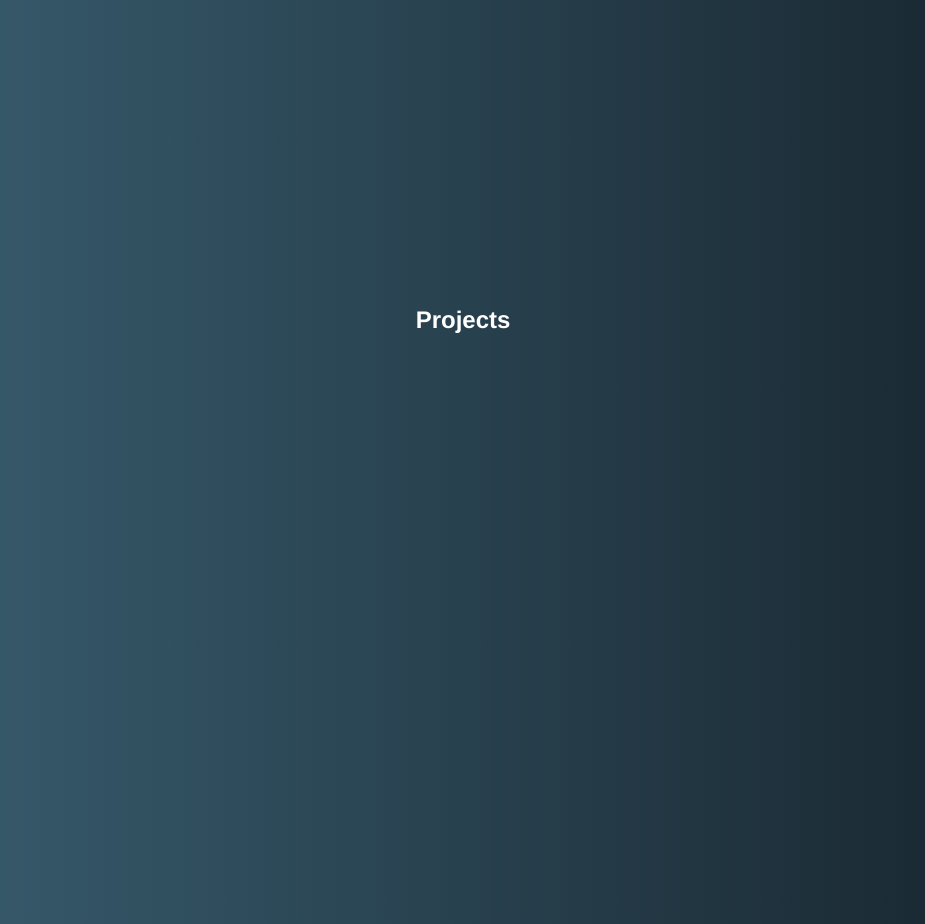
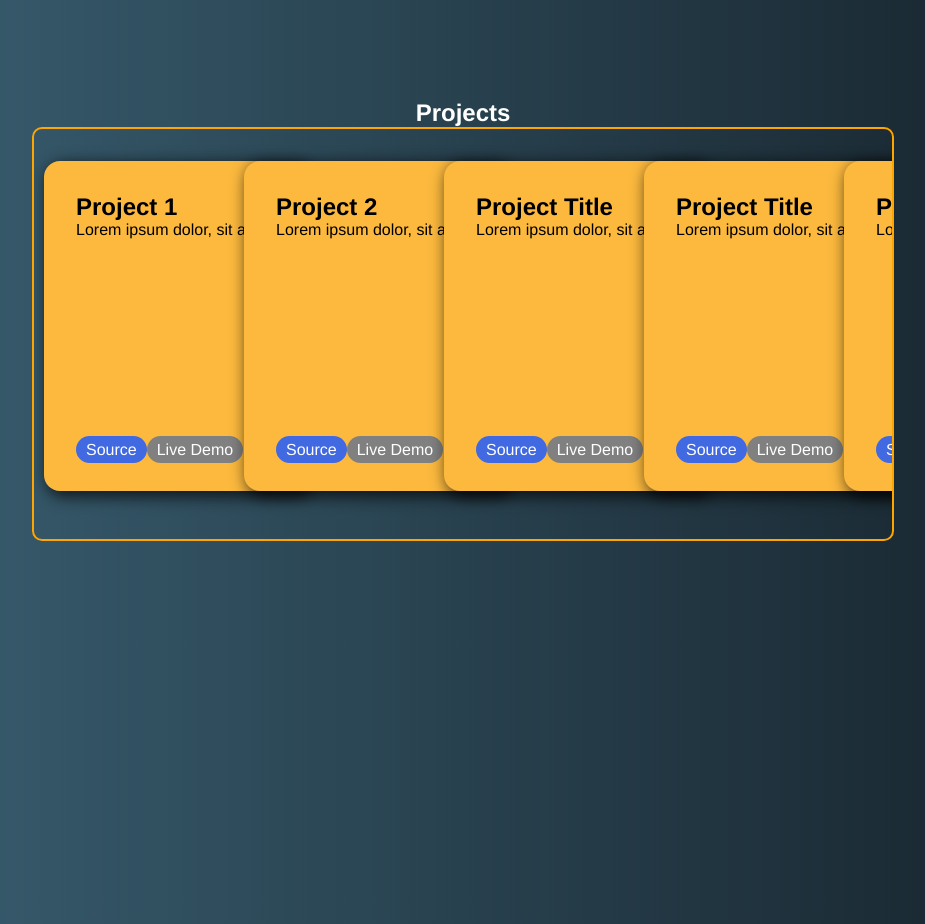
Before and after one commit to dedeogluhu/yet-another-portfolio, a Vue app: page / in a window 1280 px wide. Shown: the part 880-1804 px from the top of the page, without its empty margins (177-1102 px from the left). Built offline with nearby package versions, Linux system fonts and the light colour scheme.

Commit message:
added cardset system

```diff
--- a/src/components/projects-section.vue
+++ b/src/components/projects-section.vue
@@ -1,6 +1,143 @@
 <template>
   <section id="projects">
     <h1>Projects</h1>
+
+    <div class="cards">
+      <div class="card">
+        <h2>Project 1</h2>
+        <p class="card-text">
+          Lorem ipsum dolor, sit amet consectetur adipisicing elit. Fuga,
+          praesentium. Lorem ipsum dolor sit amet consectetur adipisicing elit.
+          Vitae, illum. Corrupti vel est assumenda. Omnis reiciendis id
+          similique architecto pariatur, labore optio odit dolorum obcaecati
+          nobis temporibus iusto natus rem! Lorem ipsum dolor, sit amet
+          consectetur adipisicing elit. Ratione, voluptas.
+        </p>
+        <div class="card-footer">
+          <a class="card-link" href="https://github.com/dedeogluhu">Source</a>
+          <a class="card-link-gray" href="https://github.com/dedeogluhu"
+            >Live Demo</a
+          >
+        </div>
+      </div>
+      <div class="card">
+        <h2>Project 2</h2>
+        <p class="card-text">
+          Lorem ipsum dolor, sit amet consectetur adipisicing elit. Saepe cum,
+          tempore asperiores libero nam cumque hic voluptates pariatur quod,
+          laudantium ea nesciunt eius? Molestias cumque velit alias omnis porro
+          aut odio magnam assumenda, distinctio harum veniam magni repellendus!
+          Quibusdam dolores voluptatum perspiciatis magnam impedit ratione,
+          voluptas recusandae. Laborum, dolor! Iure! Lorem ipsum dolor, sit amet
+          consectetur adipisicing elit. Fuga, praesentium. Lorem ipsum dolor sit
+          amet consectetur adipisicing elit. Praesentium sapiente officiis eos
+          aperiam ducimus deleniti qui consequuntur porro nisi numquam, vel esse
+          quas animi distinctio error modi beatae? Accusamus aliquam assumenda
+          reiciendis veritatis consequatur in dolor ad debitis magnam quasi
+          exercitationem nam tempora temporibus dolorum, ipsa aperiam
+          reprehenderit pariatur praesentium!
+        </p>
+        <div class="card-footer">
+          <a class="card-link" href="https://github.com/dedeogluhu">Source</a>
+          <a class="card-link-gray" href="https://github.com/dedeogluhu"
+            >Live Demo</a
+          >
+        </div>
+      </div>
+      <div class="card">
+        <h2>Project Title</h2>
+        <p class="card-text">
+          Lorem ipsum dolor, sit amet consectetur adipisicing elit. Fuga,
+          praesentium.
+        </p>
+        <div class="card-footer">
+          <a class="card-link" href="https://github.com/dedeogluhu">Source</a>
+          <a class="card-link-gray" href="https://github.com/dedeogluhu"
+            >Live Demo</a
+          >
+        </div>
+      </div>
+      <div class="card">
+        <h2>Project Title</h2>
+        <p class="card-text">
+          Lorem ipsum dolor, sit amet consectetur adipisicing elit. Fuga,
+          praesentium.
+        </p>
+        <div class="card-footer">
+          <a class="card-link" href="https://github.com/dedeogluhu">Source</a>
+          <a class="card-link-gray" href="https://github.com/dedeogluhu"
+            >Live Demo</a
+          >
+        </div>
+      </div>
+      <div class="card">
+        <h2>Project Title</h2>
+        <p class="card-text">
+          Lorem ipsum dolor, sit amet consectetur adipisicing elit. Fuga,
+          praesentium.
+        </p>
+        <div class="card-footer">
+          <a class="card-link" href="https://github.com/dedeogluhu">Source</a>
+          <a class="card-link-gray" href="https://github.com/dedeogluhu"
+            >Live Demo</a
+          >
+        </div>
+      </div>
+
+      <!-- Fazlalık -->
+
+      <div class="card">
+        <h2>Project Title</h2>
+        <p class="card-text">
+          Lorem ipsum dolor, sit amet consectetur adipisicing elit. Fuga,
+          praesentium.
+        </p>
+        <div class="card-footer">
+          <a class="card-link" href="https://github.com/dedeogluhu">Source</a>
+          <a class="card-link-gray" href="https://github.com/dedeogluhu"
+            >Live Demo</a
+          >
+        </div>
+      </div>
+      <div class="card">
+        <h2>Project Title</h2>
+        <p class="card-text">
+          Lorem ipsum dolor, sit amet consectetur adipisicing elit. Fuga,
+          praesentium.
+        </p>
+        <div class="card-footer">
+          <a class="card-link" href="https://github.com/dedeogluhu">Source</a>
+          <a class="card-link-gray" href="https://github.com/dedeogluhu"
+            >Live Demo</a
+          >
+        </div>
+      </div>
+      <div class="card">
+        <h2>Project Title</h2>
+        <p class="card-text">
+          Lorem ipsum dolor, sit amet consectetur adipisicing elit. Fuga,
+          praesentium.
+        </p>
+        <div class="card-footer">
+          <a class="card-link" href="https://github.com/dedeogluhu">Source</a>
+          <a class="card-link-gray" href="https://github.com/dedeogluhu"
+            >Live Demo</a
+          >
+        </div>
+      </div>
+      <div class="card">
+        <h2>Project Title</h2>
+        <p class="card-text">
+          Lorem ipsum dolor, sit amet consectetur adipisicing elit. Fuga,
+        </p>
+        <div class="card-footer">
+          <a class="card-link" href="https://github.com/dedeogluhu">Source</a>
+          <a class="card-link-gray" href="https://github.com/dedeogluhu"
+            >Live Demo</a
+          >
+        </div>
+      </div>
+    </div>
   </section>
 </template>
 
@@ -18,4 +155,93 @@ export default { name: "projects" };
   flex-direction: column;
   color: white;
 }
+/*
+
+body {
+  background: #3a6073;
+  height: 100vh;
+  margin: 0;
+  display: grid;
+  place-items: center;
+}
+ */
+.cards {
+  display: flex;
+  overflow: auto;
+  width: 65vw;
+  padding: 2rem 1rem 3rem 10px;
+  border: 2px solid orange;
+  border-radius: 10px;
+  color: black;
+}
+
+.card {
+  background: #fcb93e;
+  border-radius: 1rem;
+  padding: 2rem;
+  transition: 0.2s;
+  box-shadow: 4px 4px 15px 2px rgba(0, 0, 0, 0.7);
+}
+
+.card-text {
+  height: 220px;
+  width: 200px;
+  text-overflow: ellipsis;
+  overflow: hidden;
+  white-space: nowrap;
+}
+
+.card-link {
+  text-decoration: none;
+  background-color: royalblue;
+  color: white;
+  padding: 5px 10px;
+  border-radius: 1rem;
+}
+
+.card-link-gray {
+  text-decoration: none;
+  background-color: gray;
+  color: white;
+  padding: 5px 10px;
+  border-radius: 1rem;
+}
+
+.card-link:hover {
+  background-color: #6185f3;
+}
+
+.card-link-gray:hover {
+  background-color: #a09e9e;
+}
+
+.card:not(:first-child) {
+  margin-left: -4rem;
+}
+
+.card:hover,
+.card:focus-within {
+  transform: translateY(-1rem);
+  color: #fcb93e;
+  background: black;
+}
+
+.card:hover ~ .card {
+  transform: translateX(4rem);
+}
+
+.cards::-webkit-scrollbar {
+  width: 15px;
+  height: 15px;
+}
+
+.cards::-webkit-scrollbar-thumb {
+  background-color: orange;
+  border-radius: 10px;
+  transition: 0.5s;
+}
+
+.cards::-webkit-scrollbar-thumb:active {
+  background-color: #312c3b;
+}
 </style>
```
